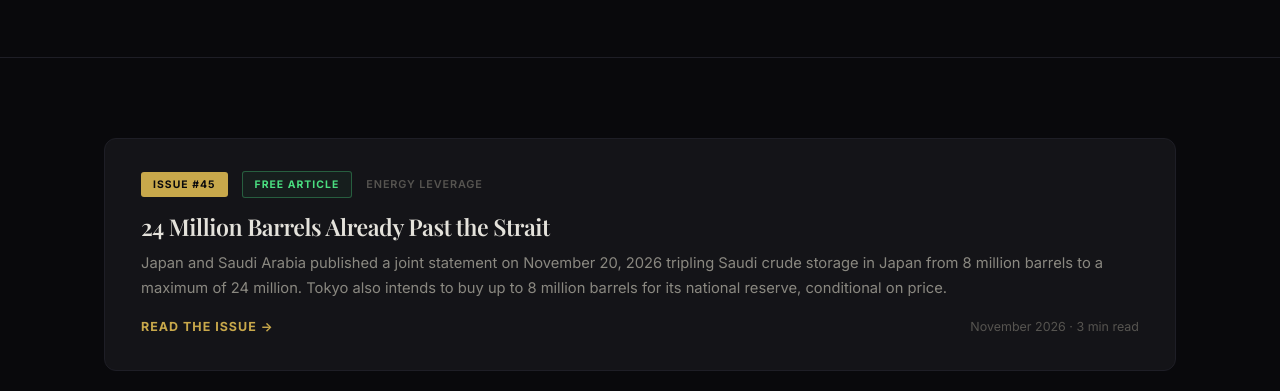
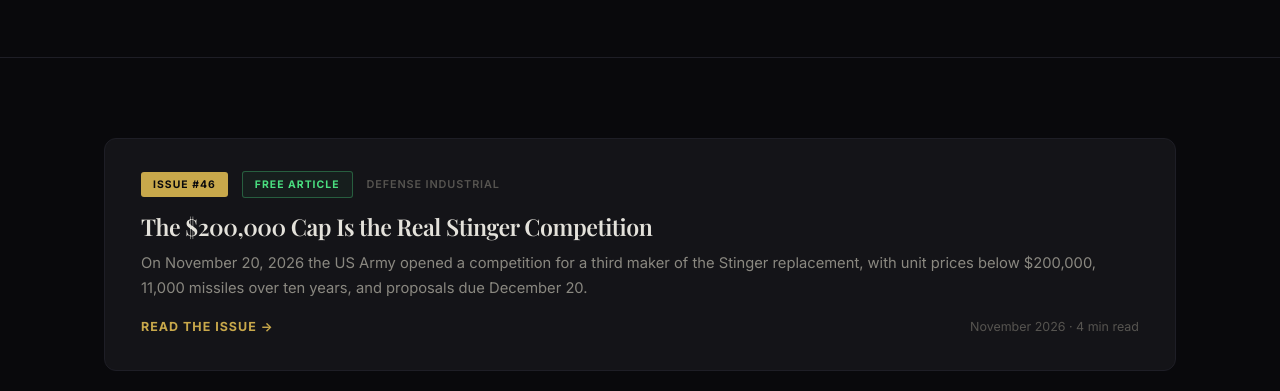
Before and after one commit to gshakir79-dot/resiliencealpha, a plain HTML site: page archive.html in a window 1280 px wide. Shown: the part 397-788 px from the top of the page. Drawn offline with nearby package versions, Linux system fonts and the light colour scheme; a web font is replaced by a local one.

Commit message:
Archive: add issue #46

```diff
--- a/archive.html
+++ b/archive.html
@@ -75,6 +75,19 @@
     <div class="container">
       <div class="archive-list" style="margin-top:0;">
 
+<a href="issue-46.html" class="archive-card">
+          <div class="archive-card-meta">
+            <span class="issue-chip">Issue #46</span>
+            <span class="free-chip">Free Article</span>
+            <span class="category-chip">Defense Industrial</span>
+          </div>
+          <h3>The $200,000 Cap Is the Real Stinger Competition</h3>
+          <p class="archive-excerpt">On November 20, 2026 the US Army opened a competition for a third maker of the Stinger replacement, with unit prices below $200,000, 11,000 missiles over ten years, and proposals due December 20.</p>
+          <div class="archive-footer-row">
+            <span class="archive-read">Read the issue &#8594;</span>
+            <span class="archive-date">November 2026 &#183; 4 min read</span>
+          </div>
+        </a>
 <a href="issue-45.html" class="archive-card">
           <div class="archive-card-meta">
             <span class="issue-chip">Issue #45</span>
```
